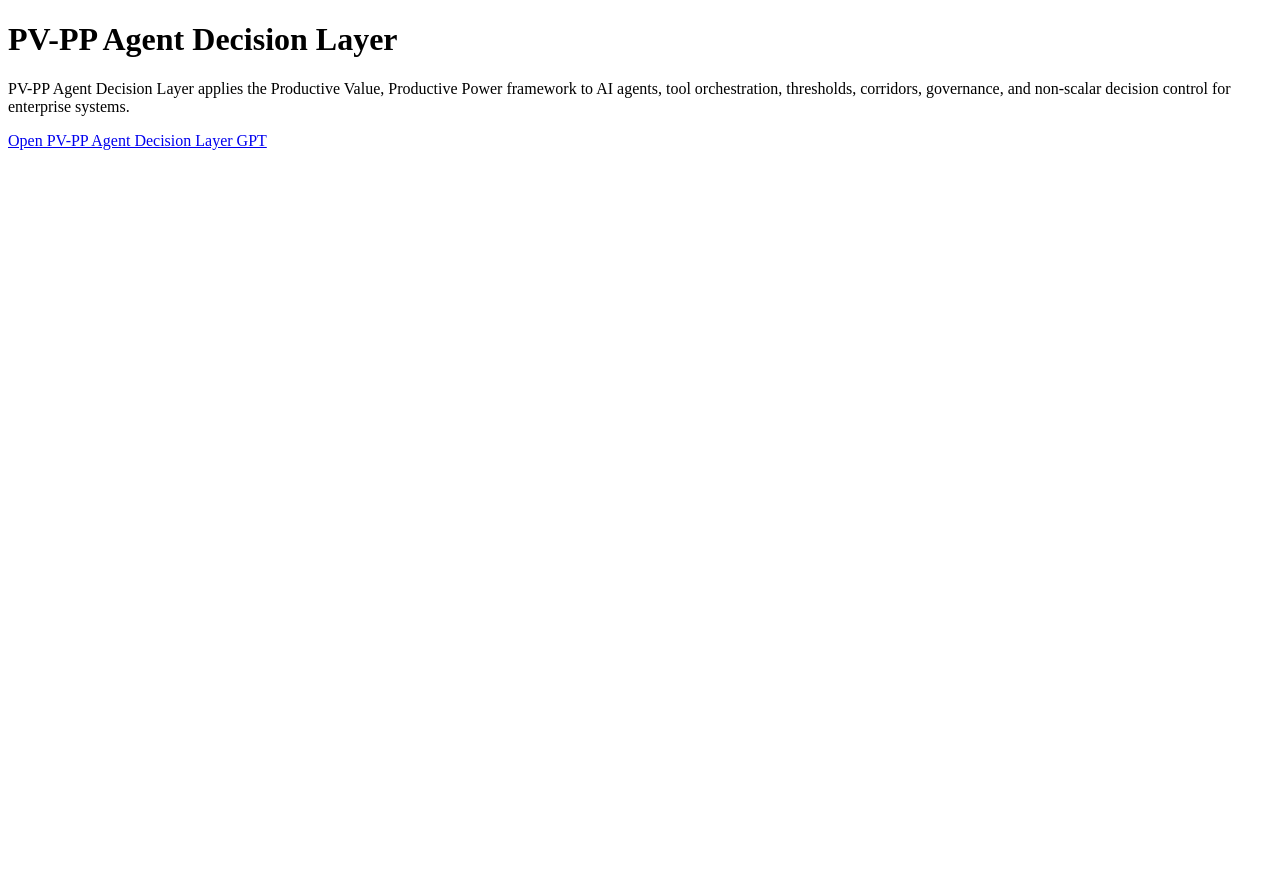
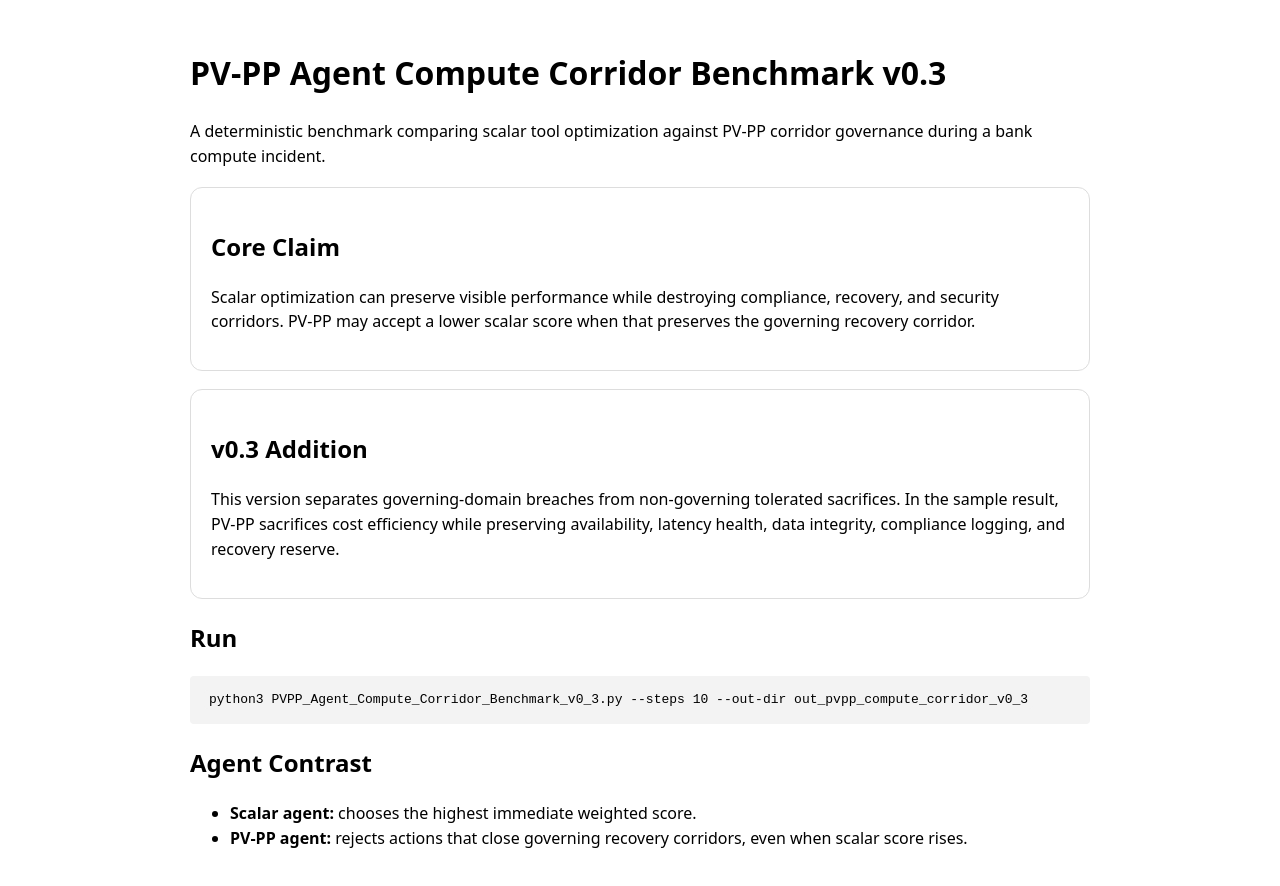
Before and after one commit to AmundsenLance/PV-PP-Agent-Decision-Layer, a plain HTML site: page index.html in a window 1280 px wide. Before the commit the page ends 800 px from the top, so only its background shows below. Drawn offline with Linux system fonts and the light colour scheme.

Commit message:
Revise index.html for PV-PP Agent v0.3
Updated the title and added new sections for core claims and version details.

```diff
--- a/index.html
+++ b/index.html
@@ -3,23 +3,46 @@
 <head>
   <meta charset="UTF-8" />
   <meta name="viewport" content="width=device-width, initial-scale=1.0" />
-  <title>PV-PP Agent Decision Layer</title>
+  <title>PV-PP Agent Compute Corridor Benchmark v0.3</title>
+  <style>
+    body { font-family: system-ui, -apple-system, BlinkMacSystemFont, "Segoe UI", sans-serif; max-width: 900px; margin: 48px auto; padding: 0 24px; line-height: 1.55; }
+    code, pre { background: #f3f3f3; padding: 2px 5px; border-radius: 4px; }
+    pre { padding: 14px; overflow-x: auto; }
+    .card { border: 1px solid #ddd; border-radius: 12px; padding: 20px; margin: 18px 0; }
+  </style>
 </head>
 <body>
   <main>
-    <h1>PV-PP Agent Decision Layer</h1>
-
+    <h1>PV-PP Agent Compute Corridor Benchmark v0.3</h1>
     <p>
-      PV-PP Agent Decision Layer applies the Productive Value, Productive Power framework
-      to AI agents, tool orchestration, thresholds, corridors, governance, and non-scalar
-      decision control for enterprise systems.
+      A deterministic benchmark comparing scalar tool optimization against PV-PP corridor governance during a bank compute incident.
     </p>
 
-    <p>
-      <a href="https://chatgpt.com/g/g-69c115a5b5a081918bb89c23f6b20446-pv-pp-agent-decision-engine/" target="_blank" rel="noopener noreferrer">
-        Open PV-PP Agent Decision Layer GPT
-      </a>
-    </p>
+    <div class="card">
+      <h2>Core Claim</h2>
+      <p>
+        Scalar optimization can preserve visible performance while destroying compliance, recovery, and security corridors.
+        PV-PP may accept a lower scalar score when that preserves the governing recovery corridor.
+      </p>
+    </div>
+
+    <div class="card">
+      <h2>v0.3 Addition</h2>
+      <p>
+        This version separates governing-domain breaches from non-governing tolerated sacrifices. In the sample result,
+        PV-PP sacrifices cost efficiency while preserving availability, latency health, data integrity, compliance logging,
+        and recovery reserve.
+      </p>
+    </div>
+
+    <h2>Run</h2>
+    <pre><code>python3 PVPP_Agent_Compute_Corridor_Benchmark_v0_3.py --steps 10 --out-dir out_pvpp_compute_corridor_v0_3</code></pre>
+
+    <h2>Agent Contrast</h2>
+    <ul>
+      <li><strong>Scalar agent:</strong> chooses the highest immediate weighted score.</li>
+      <li><strong>PV-PP agent:</strong> rejects actions that close governing recovery corridors, even when scalar score rises.</li>
+    </ul>
   </main>
 </body>
 </html>
```
